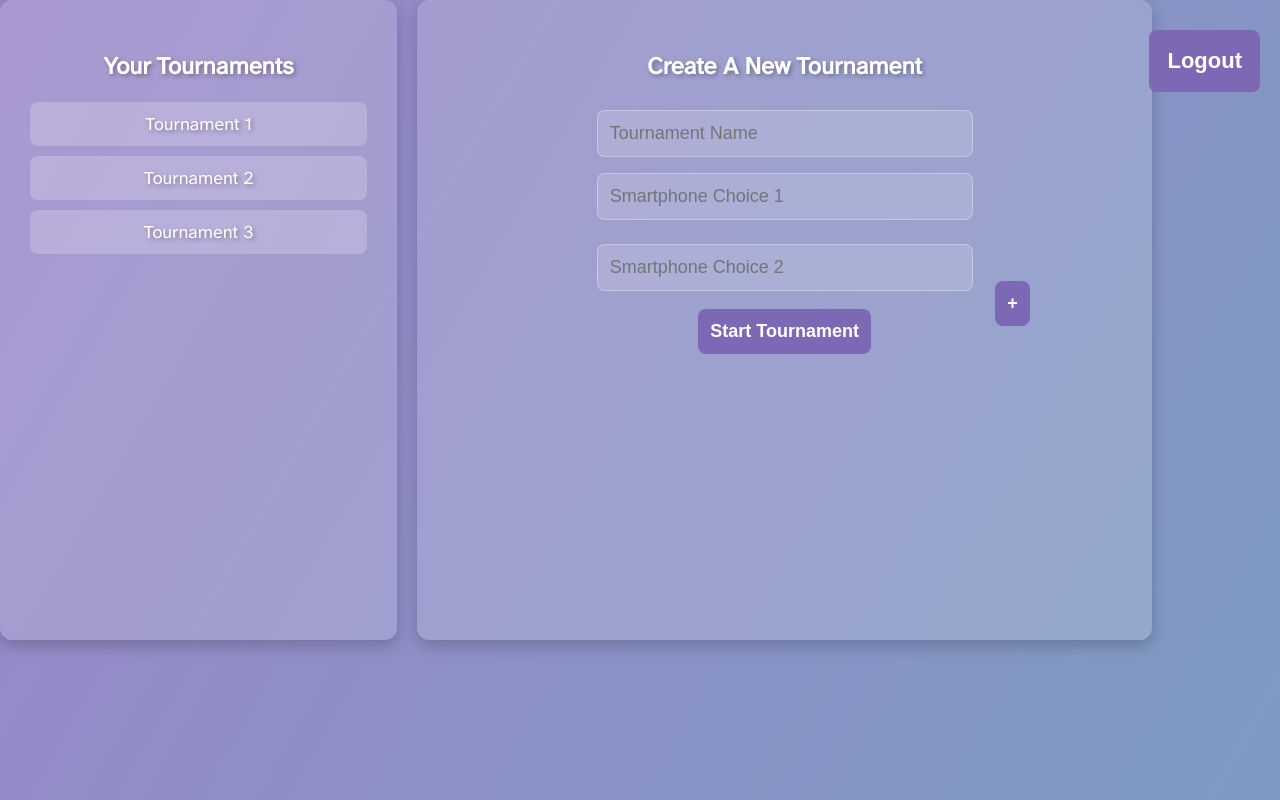
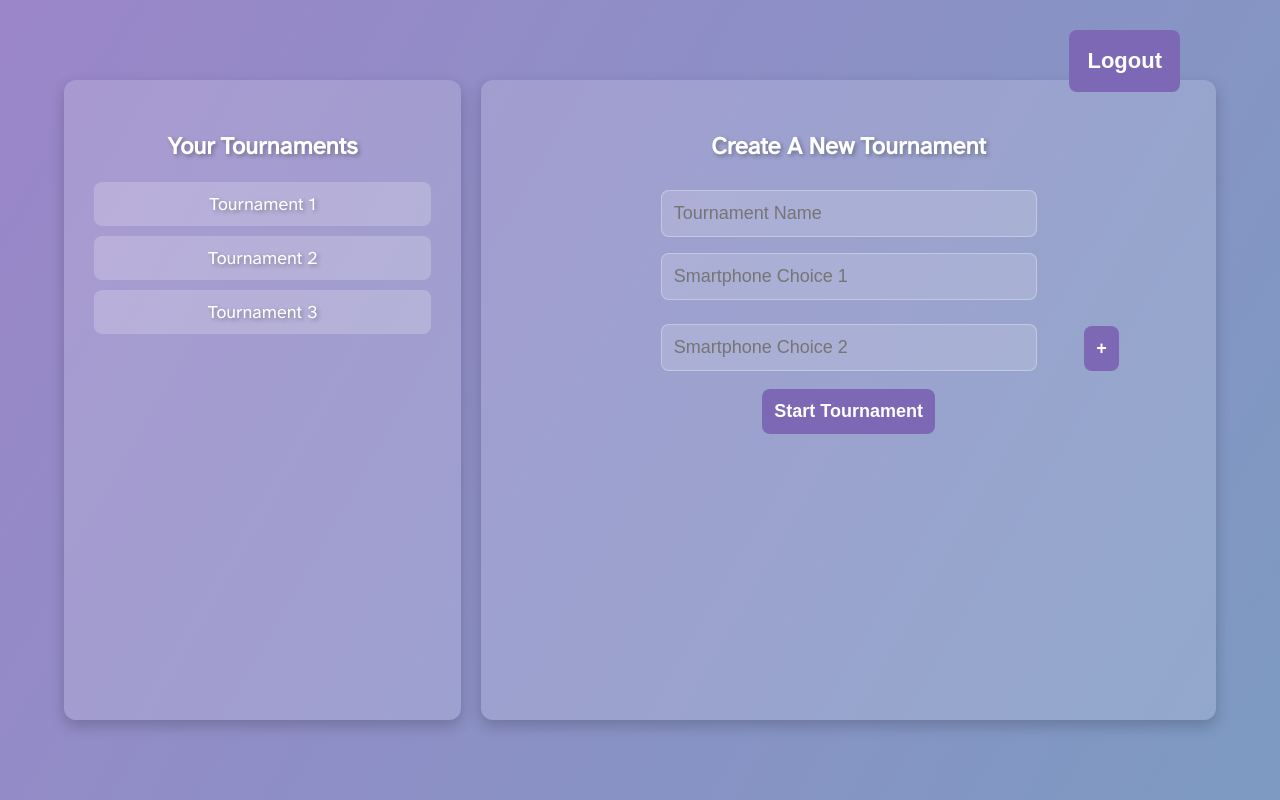
Before and after one commit to KellyLTran/SmartCall, a Django app: page /home/ in a window 1280 px wide. Run offline with Django 5.2, Linux system fonts and the light colour scheme; a user stored in the database is signed in.

Commit message:
Fix formatting issues with remove/add button

```diff
--- a/smart_call_app/static/css/home.css
+++ b/smart_call_app/static/css/home.css
@@ -6,15 +6,14 @@
     font-style: normal;
 }
 
-
 .logout-box {
     position: absolute;
     top: 20px;
-    right: 20px;
+    right: 100px;
 }
 
 .logout-box button {
-    background-color: #7C68B5;
+    background-color: #7C68B5 !important;
     color: white;
     padding: 18px;
     border: none;
@@ -33,6 +32,7 @@
 /* General styling for the home page */
 body {
     font-family: 'CustomFont', sans-serif;
+    display: flex;
     margin: 0;
     padding: 0;
     height: 100vh;
@@ -134,12 +134,12 @@ body {
 
 /* Ensure input field and add/remove buttons are in a row */
 .choice-wrapper {
-    display: flex;
     align-items: center;
     width: 100%;
     max-width: 400px;
     position: relative;
     gap: 8px;
+    white-space: nowrap;
 }
 
 .choice-wrapper input {
@@ -156,6 +156,7 @@ body {
 
 /* Add and remove buttons */
 .add-choice, .remove-choice {
+    position: absolute;
     background-color: #7C68B5;
     color: white;
     padding: 8px 12px;
@@ -163,26 +164,14 @@ body {
     border-radius: 5px;
     cursor: pointer;
     font-size: 18px;
-    position: absolute;
-    right: -45px;
+    margin-left: 5px;
 }
 
 .add-choice {
-    right: -45px;
-}
-
-.remove-choice {
-    right: 24px;
-    bottom: 8.8px
+    bottom: 8px;
+    right: -70px;
 }
 
 .hidden {
     display: none;
 }
-
-.error-message {
-    color: red;
-    font-size: 14px;
-    text-align: center;
-    margin-top: 5px;
-}
--- a/smart_call_app/templates/home.html
+++ b/smart_call_app/templates/home.html
@@ -89,7 +89,7 @@
                 // Append elements to the wrapper
                 choiceWrapper.appendChild(newInput);
                 choiceWrapper.appendChild(removeBtn);
-                choiceWrapper.appendChild(addBtn);
+                // choiceWrapper.appendChild(addBtn);
 
                 // Append the new choice to the container
                 container.appendChild(choiceWrapper);
@@ -98,11 +98,12 @@
             }
         }
 
+
         // Ensure the add button is displayed only on the recently added field
         function updateAddButton() {
             const existingChoices = document.querySelectorAll(".choice-wrapper");
 
-            // Limit users to only add up to 8 choices
+            // Remove the add button when the limit of 8 choices is reached
             if (choiceCount === 8) {
                 document.querySelectorAll(".add-choice").forEach(btn => btn.remove());
                 return;
```
Also changed, not shown: db.sqlite3.
